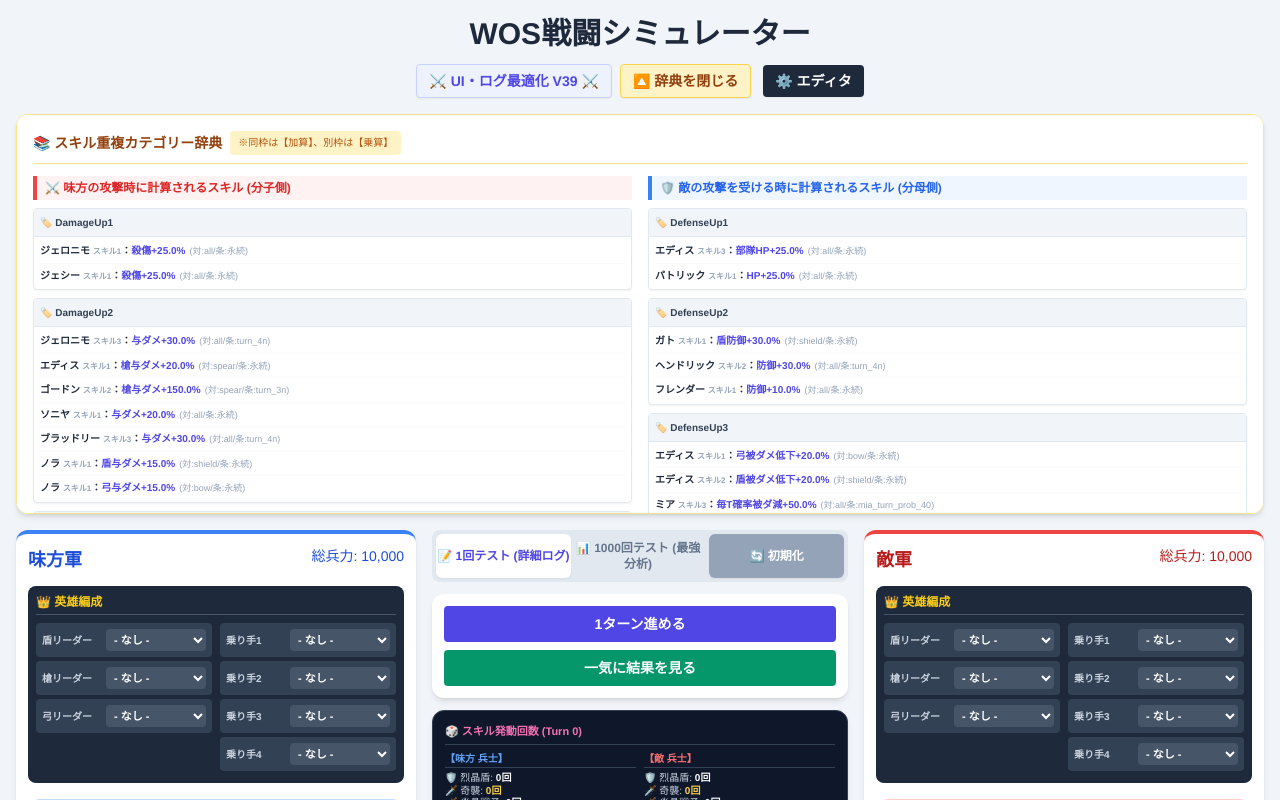
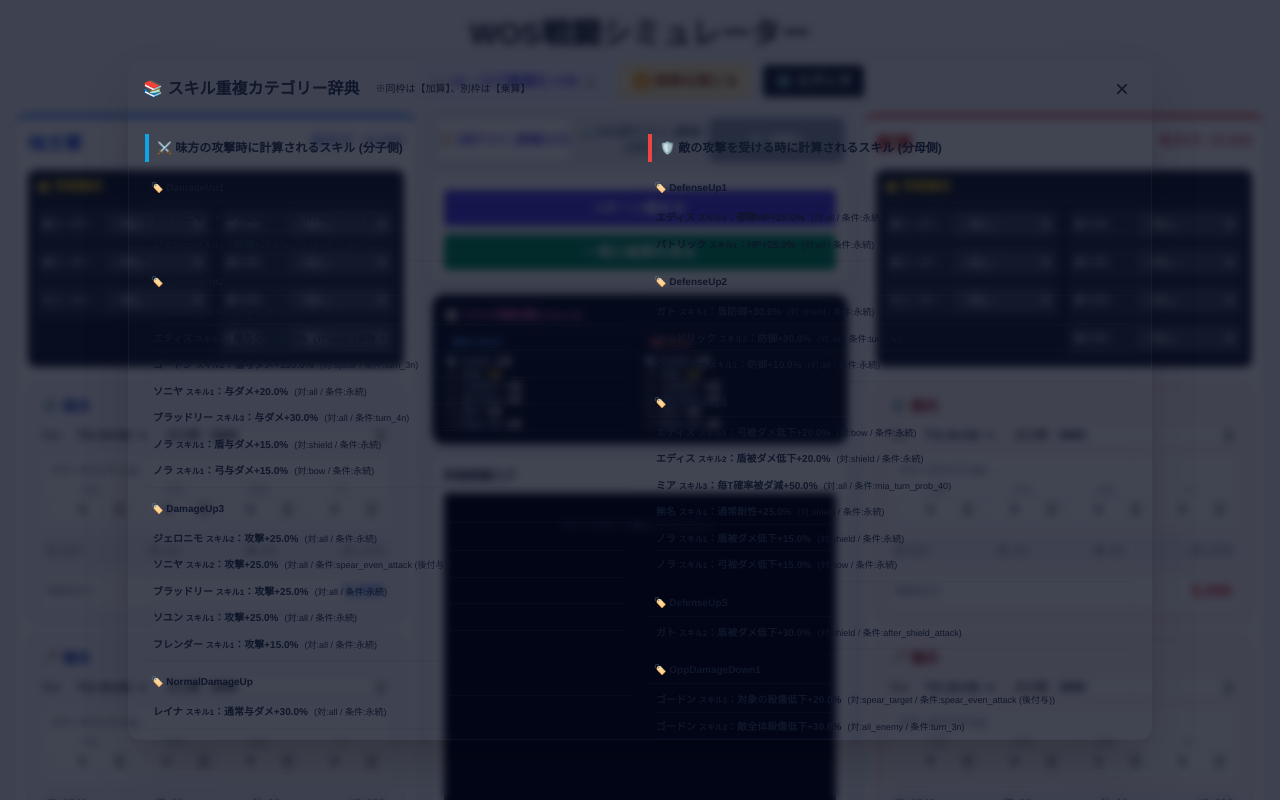
Before and after one commit to nilnil-2525/wos-battle-simulator, a React (Vite) app: page / in a window 1280 px wide. Both pictures are taken after a click on the button "📚 スキル重複辞典を開く". Shown: the top 800 px of the page. Built offline with nearby package versions, Linux system fonts and the light colour scheme.

Commit message:
feat: convert skill duplicate dictionary to modal UI

```diff
--- a/src/components/InlineSkillDictionary.jsx
+++ b/src/components/InlineSkillDictionary.jsx
@@ -1,6 +1,6 @@
 import React from 'react';
 
-export const InlineSkillDictionary = ({ heroDB }) => {
+export const InlineSkillDictionary = ({ heroDB, onClose }) => {
     const attackCategories = { "DamageUp1": [], "DamageUp2": [], "DamageUp3": [], "NormalDamageUp": [], "ExtraDamageUp": [], "OppDefenseDown1": [], "OppDefenseDown2": [] };
     const defenseCategories = { "DefenseUp1": [], "DefenseUp2": [], "DefenseUp3": [], "DefenseUpS": [], "OppDamageDown1": [], "OppDamageDown2": [] };
 
@@ -16,34 +16,57 @@ export const InlineSkillDictionary = ({ heroDB }) => {
     });
 
     return (
-        <div className="bg-white p-4 rounded-xl shadow-md border border-amber-200 mb-4 animate-fade-in max-h-[400px] overflow-y-auto">
-            <h2 className="font-bold text-amber-800 text-sm mb-3 flex items-center gap-2 border-b border-amber-200 pb-2">
-                📚 スキル重複カテゴリー辞典 <span className="text-[10px] bg-amber-100 px-2 py-0.5 rounded text-amber-700 font-normal">※同枠は【加算】、別枠は【乗算】</span>
+        <div className="fixed inset-0 bg-slate-950/75 z-50 flex justify-center items-center p-2 lg:p-4 backdrop-blur-sm animate-fade-in" onClick={onClose}>
+            <div className="ice-panel rounded-xl shadow-2xl w-full max-w-5xl h-[85vh] flex flex-col overflow-hidden border border-slate-700/20" onClick={e => e.stopPropagation()}>
+                <div className="theme-header p-3.5 flex justify-between items-center shrink-0 border-b border-slate-700/20">
+                    <h2 className="font-bold text-sm lg:text-base flex items-center gap-2">
+                        📚 スキル重複カテゴリー辞典
+                        <span className="text-[9px] lg:text-[10px] theme-nested-panel px-2 py-0.5 rounded font-normal">※同枠は【加算】、別枠は【乗算】</span>
                     </h2>
+                    <button onClick={onClose} className="text-2xl hover:opacity-75 leading-none transition px-2">&times;</button>
+                </div>
+
+                <div className="p-4 overflow-y-auto flex-1">
                     <div className="grid grid-cols-1 lg:grid-cols-2 gap-4">
                         <div>
-                    <h3 className="font-black text-red-600 text-xs border-l-4 border-red-500 pl-2 mb-2 bg-red-50 py-1">⚔️ 味方の攻撃時に計算されるスキル (分子側)</h3>
+                            <h3 className="font-black text-xs border-l-4 border-sky-500 pl-2 mb-3 theme-nested-panel py-1.5 rounded-r">⚔️ 味方の攻撃時に計算されるスキル (分子側)</h3>
                             <div className="flex flex-col gap-2">
                                 {Object.entries(attackCategories).map(([catName, skills]) => {
                                     if (skills.length === 0) return null;
                                     return (
-                                <div key={catName} className="border border-slate-200 rounded bg-white overflow-hidden shadow-sm">
-                                    <div className="bg-slate-100 font-bold text-[10px] p-1.5 text-slate-700 border-b border-slate-200">🏷️ {catName}</div>
-                                    <div className="p-1.5">{skills.map((s, i) => (<div key={i} className="text-[10px] mb-1 pb-1 border-b border-slate-50 last:border-0 last:mb-0 last:pb-0"><span className="font-bold text-slate-800">{s.heroName} <span className="text-slate-400 text-[8px]">{s.level}</span>：</span><span className="text-indigo-600 font-bold">{s.name}{s.valStr}</span><span className="text-slate-400 text-[9px] ml-1">(対:{s.target}/条:{s.timing})</span></div>))}</div>
+                                        <div key={catName} className="theme-nested-panel rounded overflow-hidden shadow-sm">
+                                            <div className="theme-tab-container font-bold text-[10px] p-1.5 border-b border-slate-700/10">🏷️ {catName}</div>
+                                            <div className="p-2 flex flex-col gap-1.5">
+                                                {skills.map((s, i) => (
+                                                    <div key={i} className="text-[10px] pb-1 border-b border-slate-700/10 last:border-0 last:pb-0">
+                                                        <span className="font-bold">{s.heroName} <span className="theme-text-muted text-[8px]">{s.level}</span>：</span>
+                                                        <span className="theme-ally-win-text font-bold">{s.name}{s.valStr}</span>
+                                                        <span className="theme-text-muted text-[9px] ml-1.5">(対:{s.target} / 条件:{s.timing})</span>
+                                                    </div>
+                                                ))}
+                                            </div>
                                         </div>
                                     );
                                 })}
                             </div>
                         </div>
                         <div>
-                    <h3 className="font-black text-blue-600 text-xs border-l-4 border-blue-500 pl-2 mb-2 bg-blue-50 py-1">🛡️ 敵の攻撃を受ける時に計算されるスキル (分母側)</h3>
+                            <h3 className="font-black text-xs border-l-4 border-red-500 pl-2 mb-3 theme-nested-panel py-1.5 rounded-r">🛡️ 敵の攻撃を受ける時に計算されるスキル (分母側)</h3>
                             <div className="flex flex-col gap-2">
                                 {Object.entries(defenseCategories).map(([catName, skills]) => {
                                     if (skills.length === 0) return null;
                                     return (
-                                <div key={catName} className="border border-slate-200 rounded bg-white overflow-hidden shadow-sm">
-                                    <div className="bg-slate-100 font-bold text-[10px] p-1.5 text-slate-700 border-b border-slate-200">🏷️ {catName}</div>
-                                    <div className="p-1.5">{skills.map((s, i) => (<div key={i} className="text-[10px] mb-1 pb-1 border-b border-slate-50 last:border-0 last:mb-0 last:pb-0"><span className="font-bold text-slate-800">{s.heroName} <span className="text-slate-400 text-[8px]">{s.level}</span>：</span><span className="text-indigo-600 font-bold">{s.name}{s.valStr}</span><span className="text-slate-400 text-[9px] ml-1">(対:{s.target}/条:{s.timing})</span></div>))}</div>
+                                        <div key={catName} className="theme-nested-panel rounded overflow-hidden shadow-sm">
+                                            <div className="theme-tab-container font-bold text-[10px] p-1.5 border-b border-slate-700/10">🏷️ {catName}</div>
+                                            <div className="p-2 flex flex-col gap-1.5">
+                                                {skills.map((s, i) => (
+                                                    <div key={i} className="text-[10px] pb-1 border-b border-slate-700/10 last:border-0 last:pb-0">
+                                                        <span className="font-bold">{s.heroName} <span className="theme-text-muted text-[8px]">{s.level}</span>：</span>
+                                                        <span className="theme-enemy-win-text font-bold">{s.name}{s.valStr}</span>
+                                                        <span className="theme-text-muted text-[9px] ml-1.5">(対:{s.target} / 条件:{s.timing})</span>
+                                                    </div>
+                                                ))}
+                                            </div>
                                         </div>
                                     );
                                 })}
@@ -51,5 +74,7 @@ export const InlineSkillDictionary = ({ heroDB }) => {
                         </div>
                     </div>
                 </div>
+            </div>
+        </div>
     );
 };
```
Lines whose indentation alone changed are shown as unchanged.
